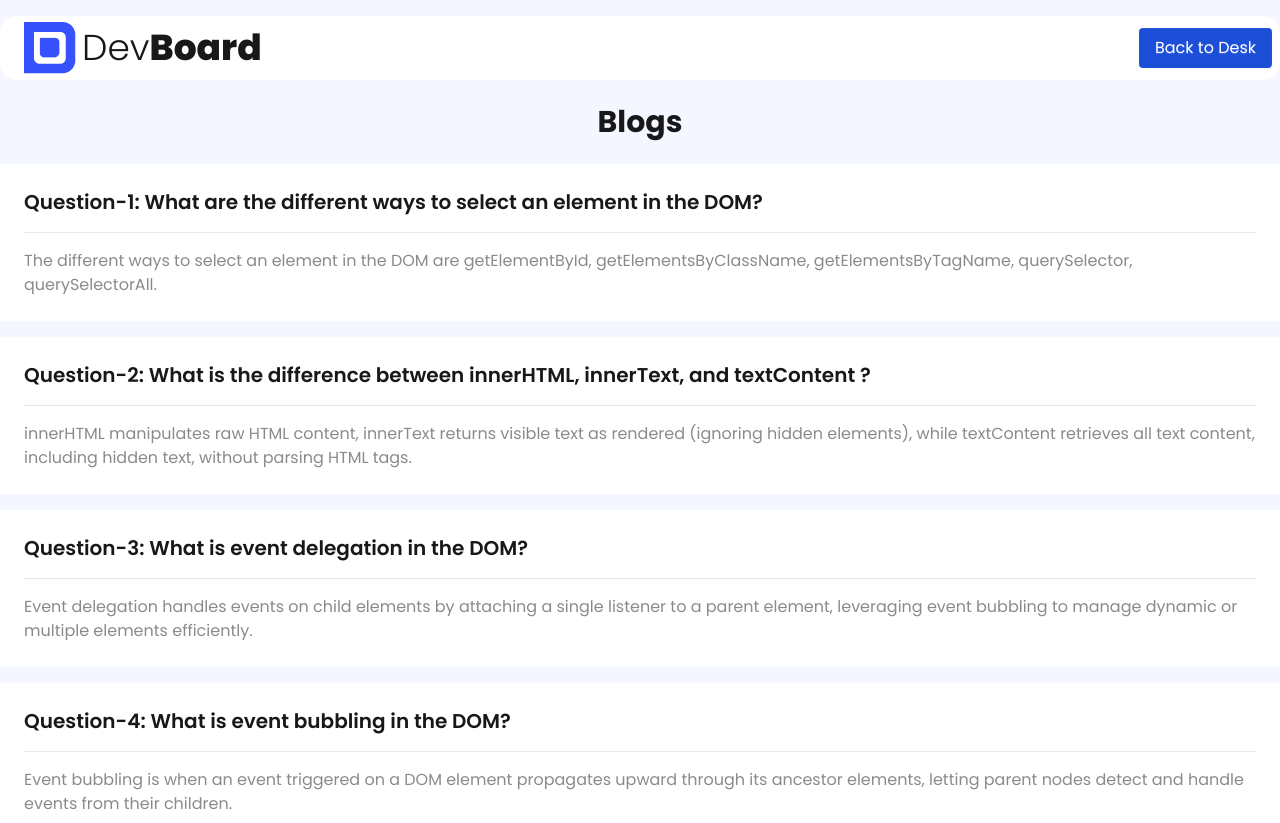
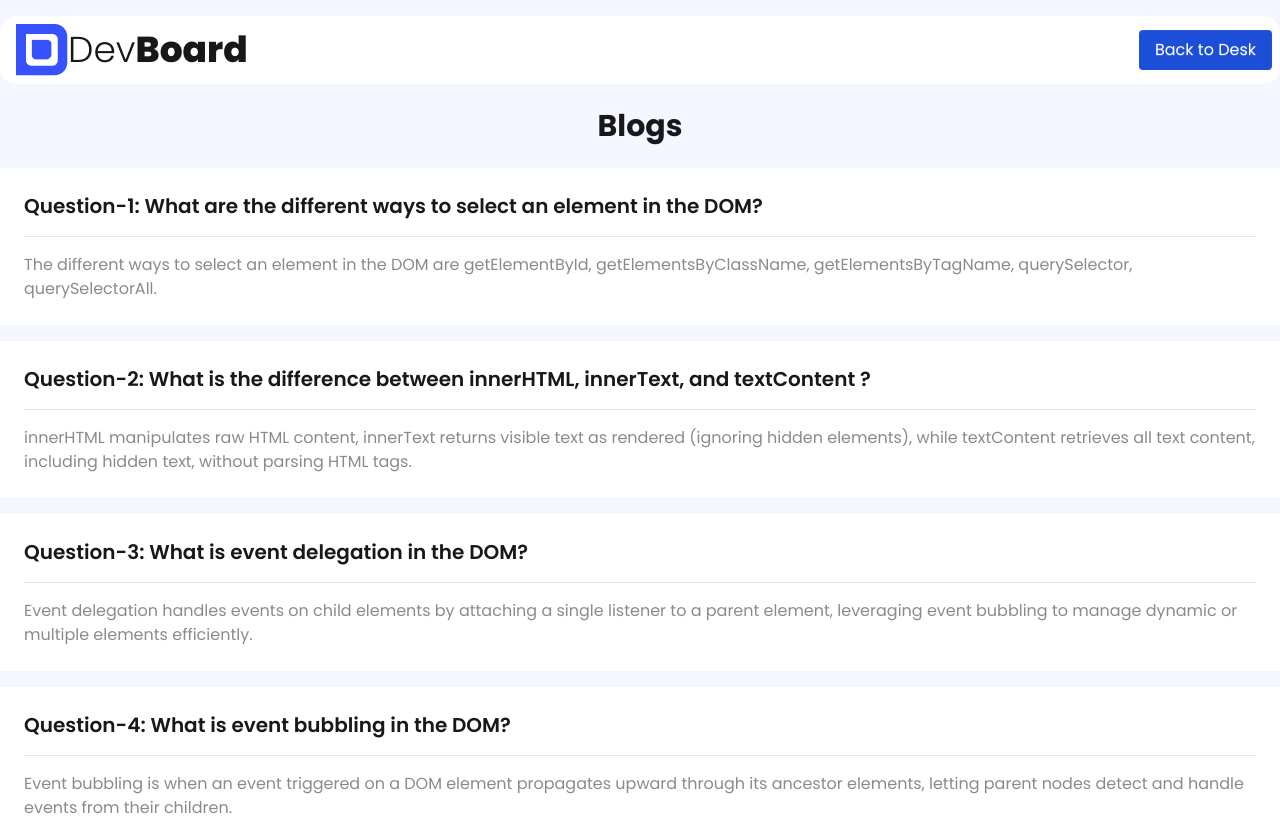
Before and after one commit to Md-Shahriar-Rahman-Shihab/Assignment-005-Programming-Hero, a plain HTML site: page blog.html in a window 1280 px wide. Shown: the top 823 px of the page. Drawn offline with nearby package versions, Linux system fonts and the light colour scheme.

Commit message:
Fix some error

```diff
--- a/blog.html
+++ b/blog.html
@@ -31,10 +31,10 @@
             <nav>
                 <div class="navbar bg-base-100 rounded-2xl">
                   <div class="flex-1">
-                    <a class="btn btn-ghost text-4xl">
-                      <img src="./assets/logo.png" alt="">
-                      <h1 class="font-light">Dev<span class="font-extrabold">Board</span></h1>
-                    </a>
+                    <div class="flex text-4xl items-center pl-2">
+                        <img src="./assets/logo.png" alt="">
+                        <h1 class="font-light">Dev<span class="font-extrabold">Board</span></h1>
+                      </div>
                    </div>
                    <button id="backToDesk" class="btn bg-blue-700 text-white p-4">Back to Desk</button>
                 </div>
```
